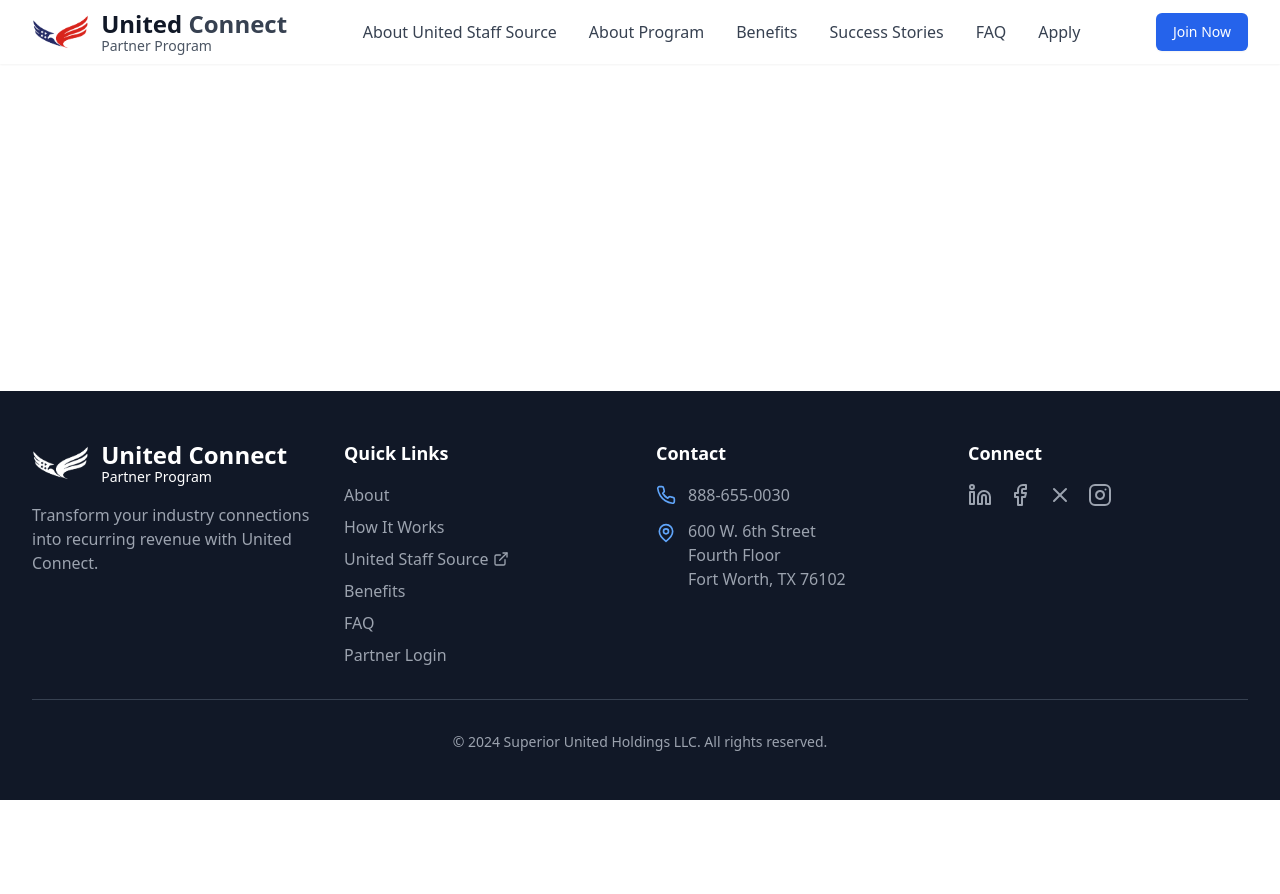
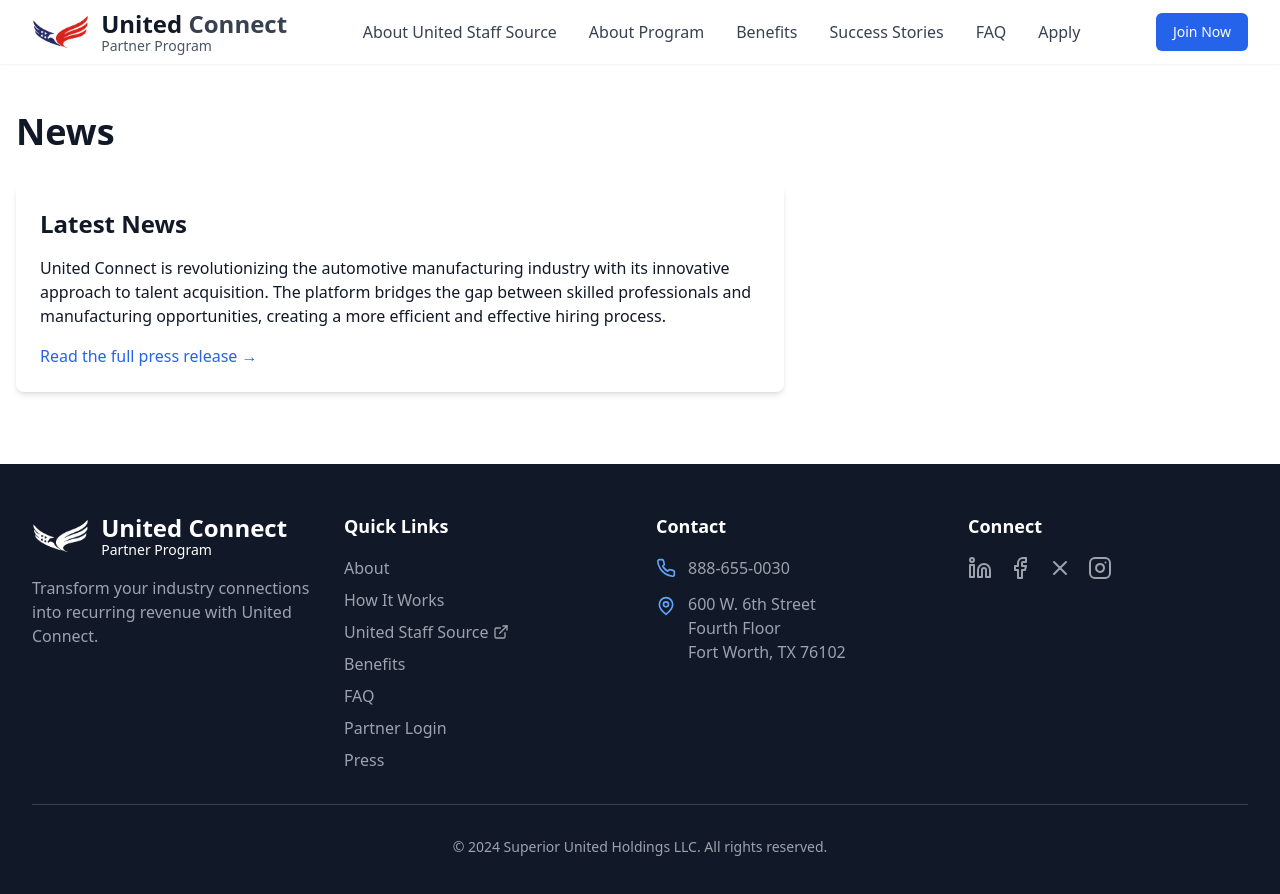
Before and after one commit to superiorunited/united-connect, a React (Vite) app: page /press in a window 1280 px wide. Shown: the top 894 px of the page. Before the commit the page ends 800 px from the top, so only its background shows below. Built offline with nearby package versions, Linux system fonts and the light colour scheme.

Commit message:
Add News page with latest press release and footer link

```diff
--- a/src/App.tsx
+++ b/src/App.tsx
@@ -14,6 +14,7 @@ import PartnerLogin from './components/PartnerLogin';
 import PartnerResources from './components/PartnerResources';
 import PartnerGuide from './components/PartnerGuide';
 import ReferralProcess from './components/ReferralProcess';
+import Press from './components/Press';
 
 function ScrollToHashElement() {
   const location = useLocation();
@@ -58,6 +59,7 @@ function App() {
             <Route path="/about-us" element={<AboutPage />} />
             <Route path="/faq" element={<FAQPage />} />
             <Route path="/partner-login" element={<PartnerLogin />} />
+            <Route path="/press" element={<Press />} />
             <Route path="/resources" element={<PartnerResources />} />
             <Route path="/partner-guide" element={<PartnerGuide />} />
             <Route path="/referral-process" element={<ReferralProcess />} />
--- a/src/components/Footer.tsx
+++ b/src/components/Footer.tsx
@@ -74,6 +74,11 @@ export default function Footer() {
                   Partner Login
                 </Link>
               </li>
+              <li>
+                <Link to="/press" className="text-gray-400 hover:text-white transition">
+                  Press
+                </Link>
+              </li>
             </ul>
           </div>
 
--- /dev/null
+++ b/src/components/Press.tsx
@@ -0,0 +1,29 @@
+import React from 'react';
+
+const Press: React.FC = () => {
+  return (
+    <div className="container mx-auto px-4 py-12 mt-16">
+      <h1 className="text-4xl font-bold mb-8">News</h1>
+      <div className="max-w-3xl">
+        <div className="bg-white rounded-lg shadow-md p-6 mb-6">
+          <h2 className="text-2xl font-semibold mb-4">Latest News</h2>
+          <div className="prose">
+            <p className="mb-4">
+              United Connect is revolutionizing the automotive manufacturing industry with its innovative approach to talent acquisition. The platform bridges the gap between skilled professionals and manufacturing opportunities, creating a more efficient and effective hiring process.
+            </p>
+            <a
+              href="https://www.issuewire.com/transforming-talent-acquisition-united-connect-revolutionizes-hiring-in-automotive-manufacturing-1819608373487542"
+              target="_blank"
+              rel="noopener noreferrer"
+              className="text-blue-600 hover:text-blue-800 font-medium"
+            >
+              Read the full press release →
+            </a>
+          </div>
+        </div>
+      </div>
+    </div>
+  );
+};
+
+export default Press;
```
